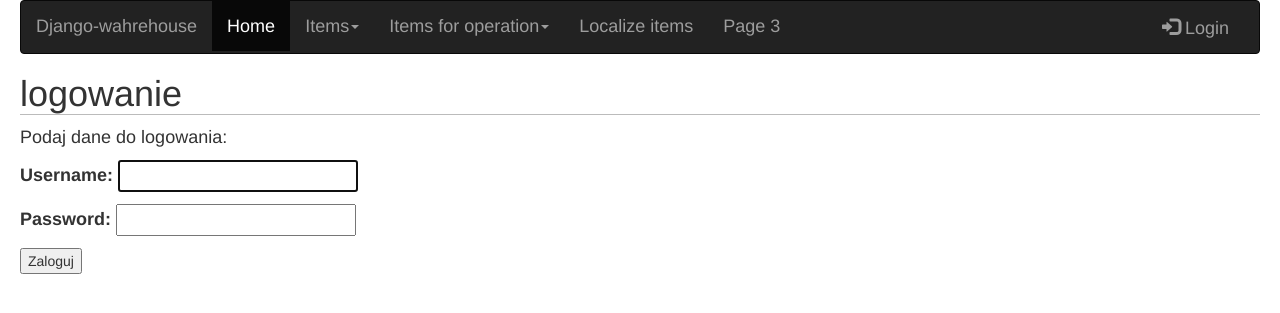
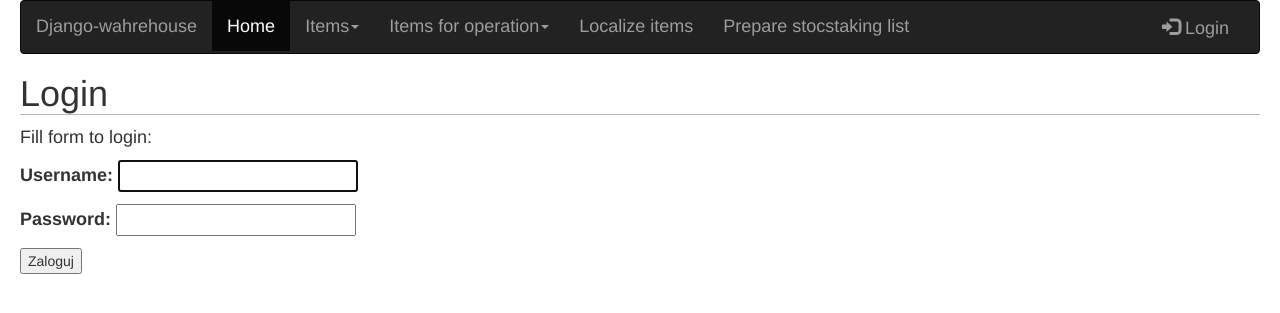
Before and after one commit to lesiooo/warehouse_django, a Django app: page /login/ in a window 1280 px wide. Shown: the top 313 px of the page. Run offline with Django 3.2, Linux system fonts and the light colour scheme; parts of the project's set-up code (start-up, migrations or seed data) failed here and were passed over; some libraries are stand-ins or nearby versions.

Commit message:
add stocktaking list pdf

```diff
--- a/operations/static/pdf_style.css
+++ b/operations/static/pdf_style.css
@@ -24,4 +24,5 @@ h4 {
 table, th, td {
     font-size: 14px;
     border: solid black 1px;
+    width: 100%;
 }
--- a/operations/templates/operations/operation_pdf.html
+++ b/operations/templates/operations/operation_pdf.html
@@ -20,7 +20,7 @@
     {% endfor %}
         {% endif %}
     {% if operation_finished_products %}
-    {% for item in operation_finished_product %}
+    {% for item in operation_finished_products %}
         <tr>
             <td> {{ forloop.counter }} </td>
             <td>{{ item.item.name }}</td>
--- a/operations/urls.py
+++ b/operations/urls.py
@@ -6,6 +6,7 @@ urlpatterns = [
     url(r'^operation-detail/(?P<operation_number>[\/\w]+)', operation_detail_view, name='operation_detail'),
     url(r'^operation-finished-product/(?P<type_operation>\w{2})/$', operation_finished_product_view, name='operation_finished_product'),
     url(r'^operation-pdf/(?P<operation_number>[\/\w]+)', generate_pdf_operation, name='operation_pdf'),
+    url(r'^stocktaking/$', generate_stocktaking_list_view, name='stocktaking'),
 
 
 ]
--- a/warehouse/templates/base.html
+++ b/warehouse/templates/base.html
@@ -43,7 +43,7 @@
               </ul>
           </li>
         <li><a href="{% url "list_of_goods_detail" %}">Localize items</a></li>
-        <li><a href="#">Page 3</a></li>
+        <li><a href="{% url "stocktaking" %}">Prepare stocstaking list</a></li>
       </ul>
       <ul class="nav navbar-nav navbar-right">
           {% if request.user.is_authenticated %}
--- a/warehouse/templates/home_page.html
+++ b/warehouse/templates/home_page.html
@@ -4,7 +4,5 @@
 
 {% block content %}
 <h1> Hello in home page</h1>
-    {% for item in semi_finished_items %}
-    {{ item.name }} {{ item.slug }} {{ item.quantity }} {{ item.get_absolute_url }} {{ item.get_edit_url }} <br>
-    {% endfor %}
+
 {% endblock %}
--- a/warehouse/templates/registration/login.html
+++ b/warehouse/templates/registration/login.html
@@ -1,13 +1,13 @@
 {% extends "base.html" %}
 
-{% block title %} Logowanie {% endblock %}
+{% block title %} Login {% endblock %}
 
 {% block content %}
-<h1>logowanie</h1>
+<h1>Login</h1>
     {% if form.errors %}
-    <p>Błędne dane logowania</p>
+    <p>Error!!!</p>
     {% else %}
-    <p>Podaj dane do logowania:</p>
+    <p>Fill form to login:</p>
     {% endif %}
 
     <div class="login-form">
```
Also changed, not shown: operations/templates/operations/stocktaking.html (added, +38 -0 lines), operations/views.py (+11 -0 lines), db.sqlite3.
